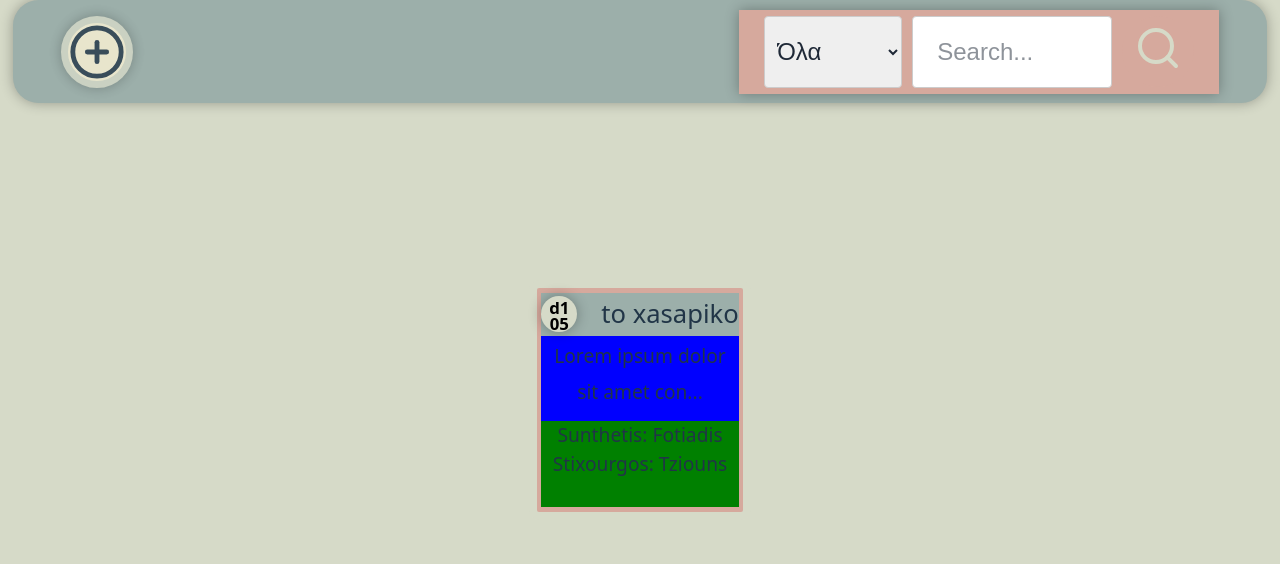
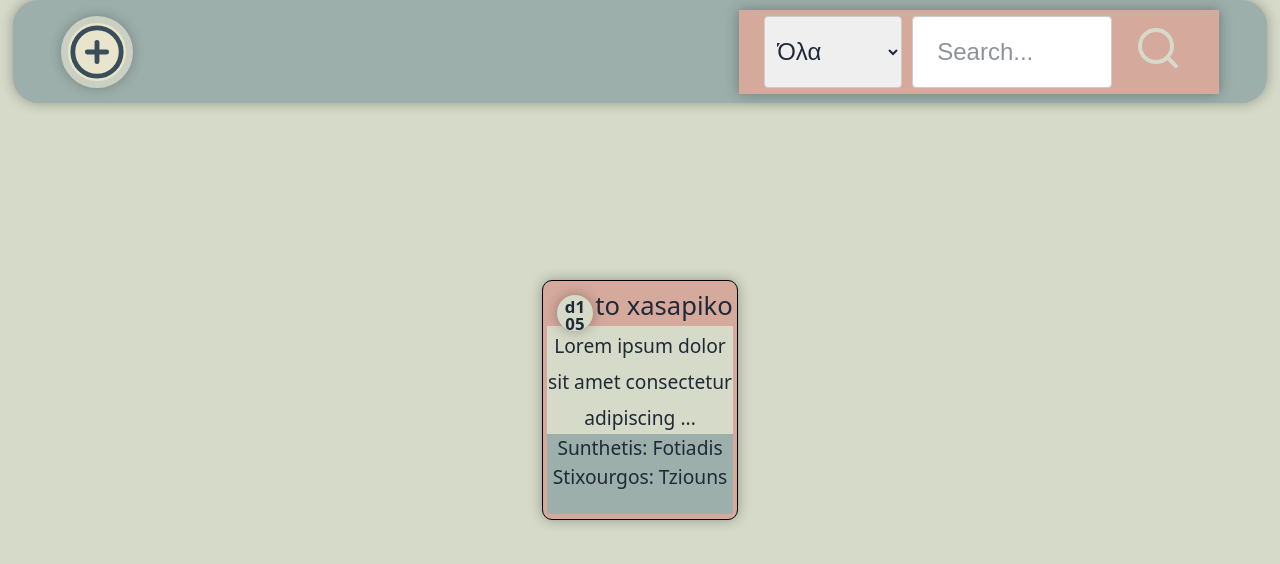
Before and after one commit to Skioulis/disc-React-App, a React (Vite) app in the folder disc-app/: page / in a window 1280 px wide. Shown: the top 564 px of the page. Built offline with nearby package versions, Linux system fonts and the light colour scheme.

Commit message:
- Update `ListItem` to show more lyrics and improve visual design with refined styles.

```diff
--- a/disc-app/src/components/list-item/ListItem.css
+++ b/disc-app/src/components/list-item/ListItem.css
@@ -1,14 +1,16 @@
 
 .list-item {
     background-color: var(--color-primary);
+    color: var(--color-text);
     height: 30vh;
     aspect-ratio: 7/10;
     border-radius: 10px;
-    border: 1vh solid var(--color-surface);
+    border: 0.1vh solid black;
     display: flex;
     justify-content: center;
     flex-direction: column;
     padding: 0.2rem;
+    box-shadow: 0 0 1vw 0 rgba(0, 0, 0, 0.3);
 }
 
 .list-item > :nth-child(1) { flex: 1 1 0; }
@@ -16,28 +18,19 @@
 .list-item > :nth-child(3) { flex: 2 1 0; }
 
 .list-item-first-row{
-    background-color: var(--color-accent);
+    background-color: var(--color-primary);
     height: auto;
     aspect-ratio: auto;
     display: flex;                 /* make row horizontal */
     align-items: center;           /* vertically center items */
     justify-content: center;       /* center the title overall */
     position: relative;
+    padding-left: 2rem;            /* space so centered title doesn't overlap circle */
 }
 
-.list-item-second-row{
-    background-color: blue;
-    height: auto;
-    aspect-ratio: auto;
-}
-.list-item-third-row{
-    background-color: green;
-    height: auto;
-    aspect-ratio: auto;
-    font-size: clamp(0.5rem, 1.5vw, 0.8rem);
-}
 .list-item-circle{
     background-color: var(--color-surface);
+    color: var(--color-text);
     height: 1.5rem;
     width: 1.5rem;
     border-radius: 50%;
@@ -47,12 +40,16 @@
     justify-content: center;     /* horizontal center */
     font-weight: 600;            /* optional: clearer text */
     line-height: 1;              /* avoid overflow from line height */
-    margin-right: 0.5rem;        /* keep if you still want space before title */
+    /* margin-right: 0.5rem; */  /* remove; circle is absolute now */
     overflow: hidden;            /* ensure text doesn’t spill out */
     text-align: center;          /* center multi-line text */
     padding: 0.14rem;
     box-shadow: 0 0 1vw 0 rgba(0, 0, 0, 0.3);
+    position: absolute;          /* pin to top-left of the row/card */
+    top: 0.4rem;
+    left: 0.4rem;
 }
+
 .list-item-circle .disk-id {
     display: inline-block;
     max-width: 100%;
@@ -64,6 +61,7 @@
     line-height: 1;
     text-align: center;
     font-size: clamp(0.3rem, 1.8vw, 0.7rem); /* responsive size within the circle */
+    color: var(--color-text);
 }
 
 .list-item-first-row-title {
@@ -74,12 +72,25 @@
     overflow: hidden;
     text-overflow: ellipsis;
     white-space: nowrap;
-    margin-left: 0.5rem;
+    margin-left: 0;               /* no shift; title remains centered */
 }
 
 .disk-id{
-    color: black;
+    color: var(--color-text);
 }
+
+.list-item-second-row{
+    background-color: var(--color-surface);
+    height: auto;
+    aspect-ratio: auto;
+}
+.list-item-third-row{
+    background-color: var( --color-accent);
+    height: auto;
+    aspect-ratio: auto;
+    font-size: clamp(0.5rem, 1.5vw, 0.8rem);
+}
+
 
 .list-item-second-row .list-item-lyrics{
     font-size: clamp(0.5rem, 1.5vw, 0.8rem);
--- a/disc-app/src/components/list-item/ListItem.jsx
+++ b/disc-app/src/components/list-item/ListItem.jsx
@@ -22,7 +22,7 @@ function ListItem() {
             </div>
             <div className="list-item-second-row">
                 <span className="list-item-lyrics">
-                    {sampleLyrics.slice(0, 30) + "..."}
+                    {sampleLyrics.slice(0, 50) + "..."}
                 </span>
             </div>
             <div className="list-item-third-row">
```
